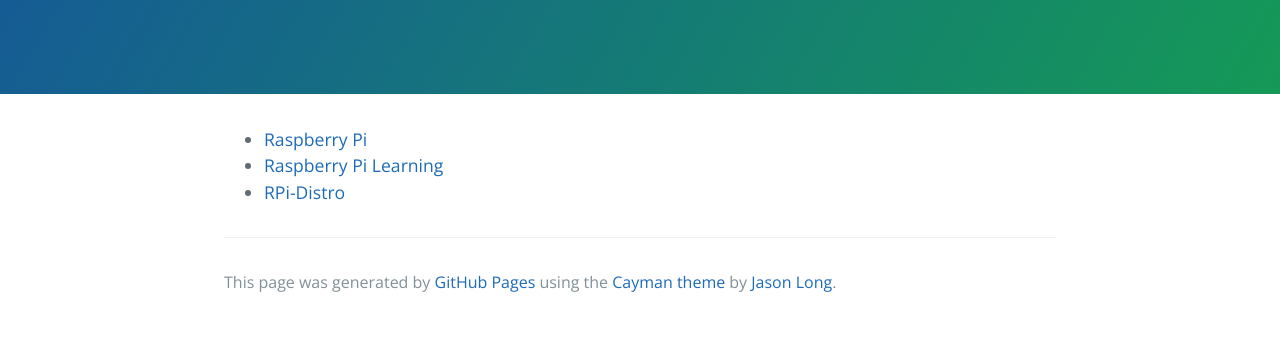
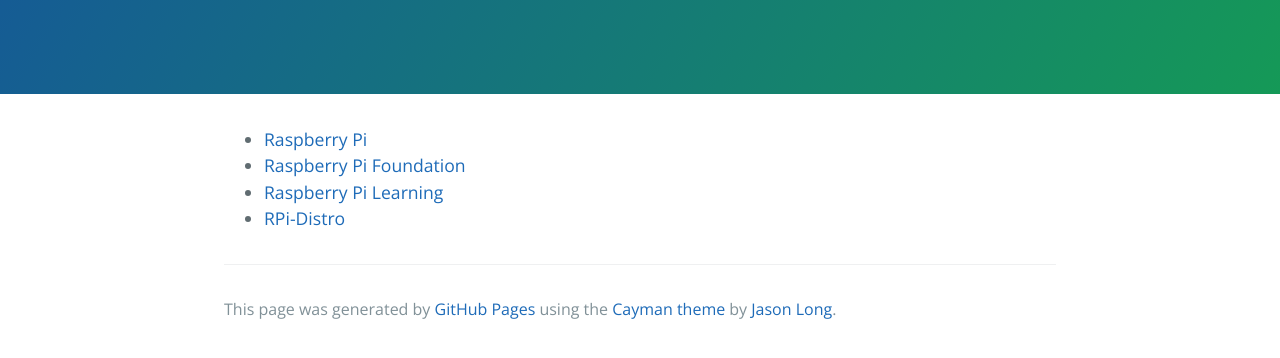
Before and after one commit to raspberrypi/raspberrypi.github.io, a plain HTML site: page index.html in a window 1280 px wide. Shown: the part 176-534 px from the top of the page. Drawn offline with nearby package versions, Linux system fonts and the light colour scheme.

Commit message:
Add raspberry pi foundation

```diff
--- a/index.html
+++ b/index.html
@@ -2,7 +2,7 @@
 <html lang="en-us">
   <head>
     <meta charset="UTF-8">
-    <title>Raspberry Pi on GitHub by raspberrypi</title>
+    <title>Raspberry Pi on GitHub</title>
     <meta name="viewport" content="width=device-width, initial-scale=1">
     <link rel="stylesheet" type="text/css" href="stylesheets/normalize.css" media="screen">
     <link href='https://fonts.googleapis.com/css?family=Open+Sans:400,700' rel='stylesheet' type='text/css'>
@@ -18,6 +18,7 @@
     <section class="main-content">
       <ul>
 <li><a href="https://github.com/raspberrypi">Raspberry Pi</a></li>
+<li><a href="https://github.com/raspberrypifoundation">Raspberry Pi Foundation</a></li>
 <li><a href="https://github.com/raspberrypilearning">Raspberry Pi Learning</a></li>
 <li><a href="https://github.com/RPi-Distro">RPi-Distro</a></li>
 </ul>
```
